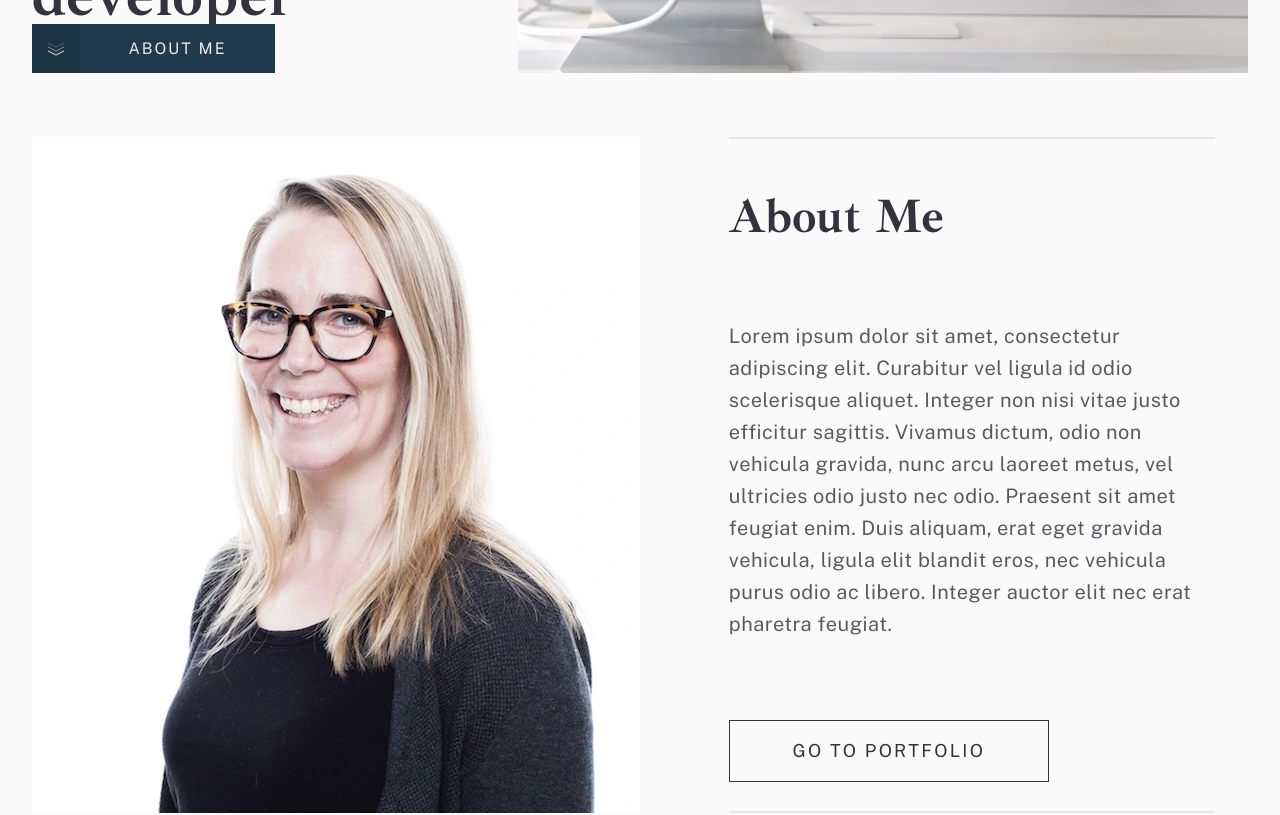
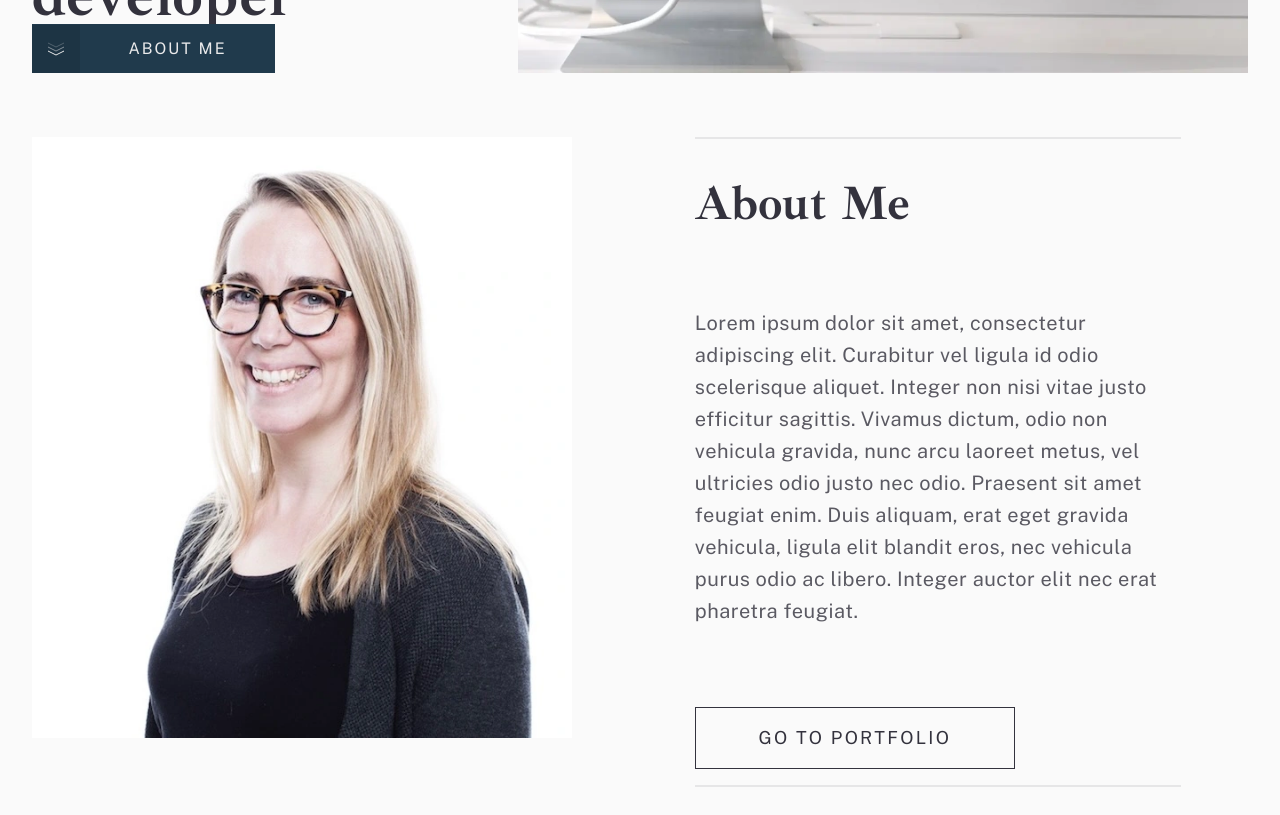
Before and after one commit to kellyky/Portfolio, a React (Vite) app: page / in a window 1280 px wide. Shown: the part 680-1495 px from the top of the page. Built offline with nearby package versions, Linux system fonts and the light colour scheme.

Commit message:
Specify height and width on images

```diff
--- a/src/pages/LandingPage.jsx
+++ b/src/pages/LandingPage.jsx
@@ -16,14 +16,20 @@ export default function LandingPage(){
           <source
             media="(min-width:1024px)"
             srcSet="/assets/images/hero-desktop.webp"
+            width="1110"
+            height="600"
           />
           <source
             media="(min-width:768px)"
             srcSet="/assets/images/hero-tablet.webp"
+            width="688"
+            height="600"
           />
           <img
             src="/assets/images/hero-mobile.webp"
             alt="Hero"
+            width="311"
+            height="271"
             className="w-full"
           />
         </picture>
@@ -60,12 +66,19 @@ export default function LandingPage(){
           <source
             media="(min-width:1024px)"
             srcSet="/assets/images/headshot-desktop.webp"
+            width="540"
+            height="600"
           />
           <source
             media="(min-width:768px)"
             srcSet="/assets/images/headshot-tablet.webp"
+            width="281"
+            height="600"
           />
-          <img src="/assets/images/headshot-mobile.webp" alt="TODO: PLACEHOLDER"
+          <img src="/assets/images/headshot-mobile.webp"
+            alt="TODO: PLACEHOLDER"
+            width="346"
+            height="311"
           />
         </picture>
         <div className="border-y-2 flex flex-col
```
